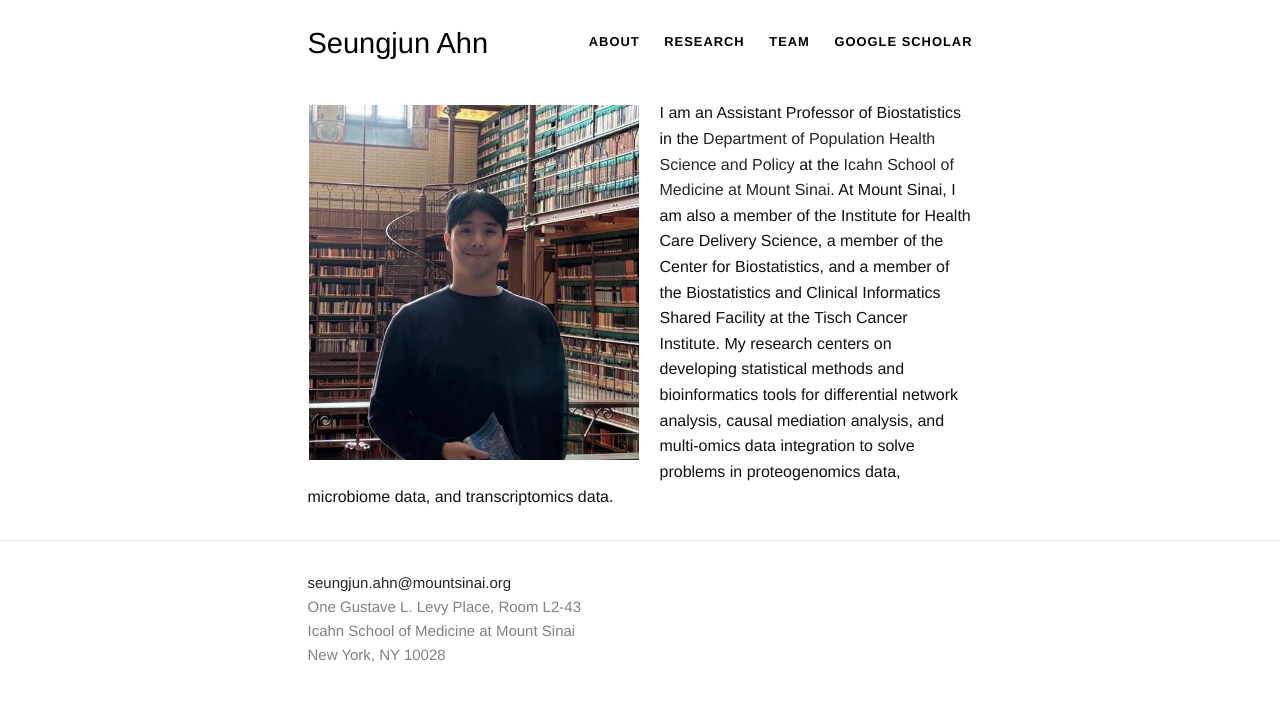
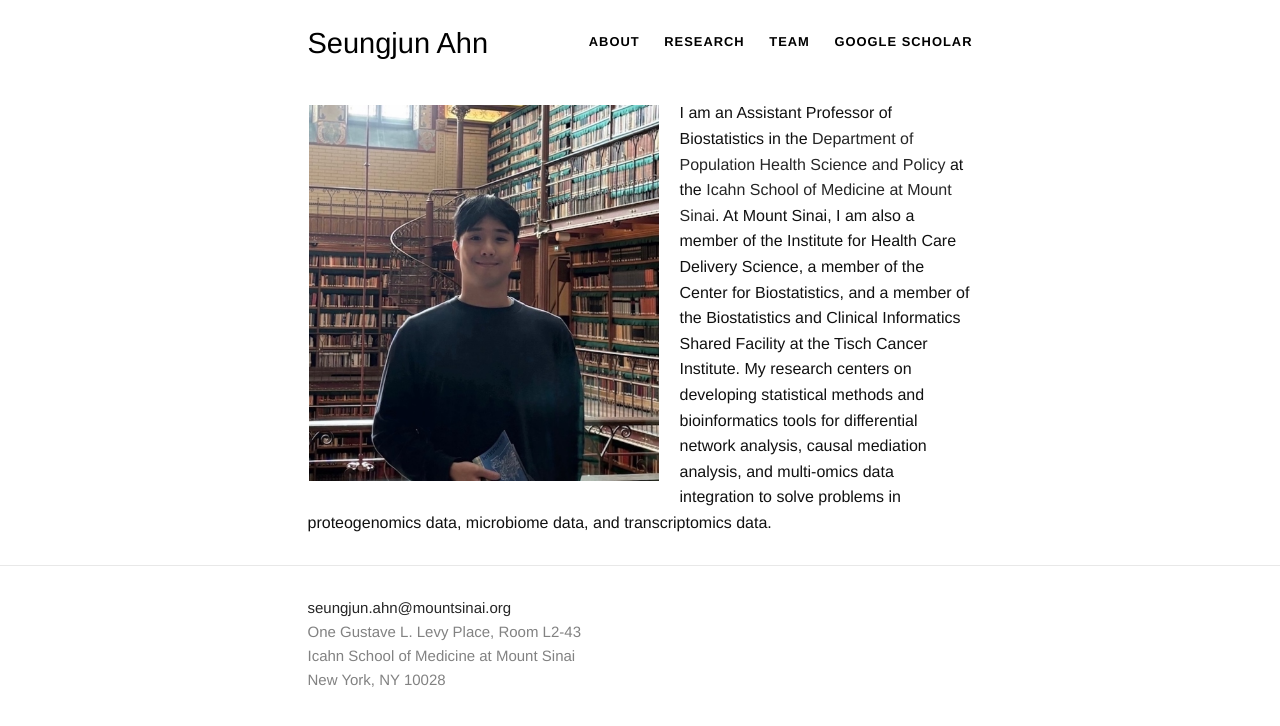
Before and after one commit to sjahnn/sjahnn.github.io, a Jekyll site: the page built from index.html, in a window 1280 px wide. Shown: the top 726 px of the page. Built offline with Jekyll 4.4.1, drawn with Linux system fonts in a browser that asks for light colours.

Commit message:
Update index.html

```diff
--- a/index.html
+++ b/index.html
@@ -14,9 +14,9 @@
 
 
 <div class="default">
- <dl class="wp-caption alignleft" style="max-width: 330px">
+ <dl class="wp-caption alignleft" style="max-width: 350px">
 <dt><a href=""><img class="" src="/images/SAhn_Rijks.JPG" alt="" /></a>
-	<img padding: 5px;></dt>
+	<img padding: 6px;></dt>
 <dd></dd>
 </dl>
 <font size="3">
```
